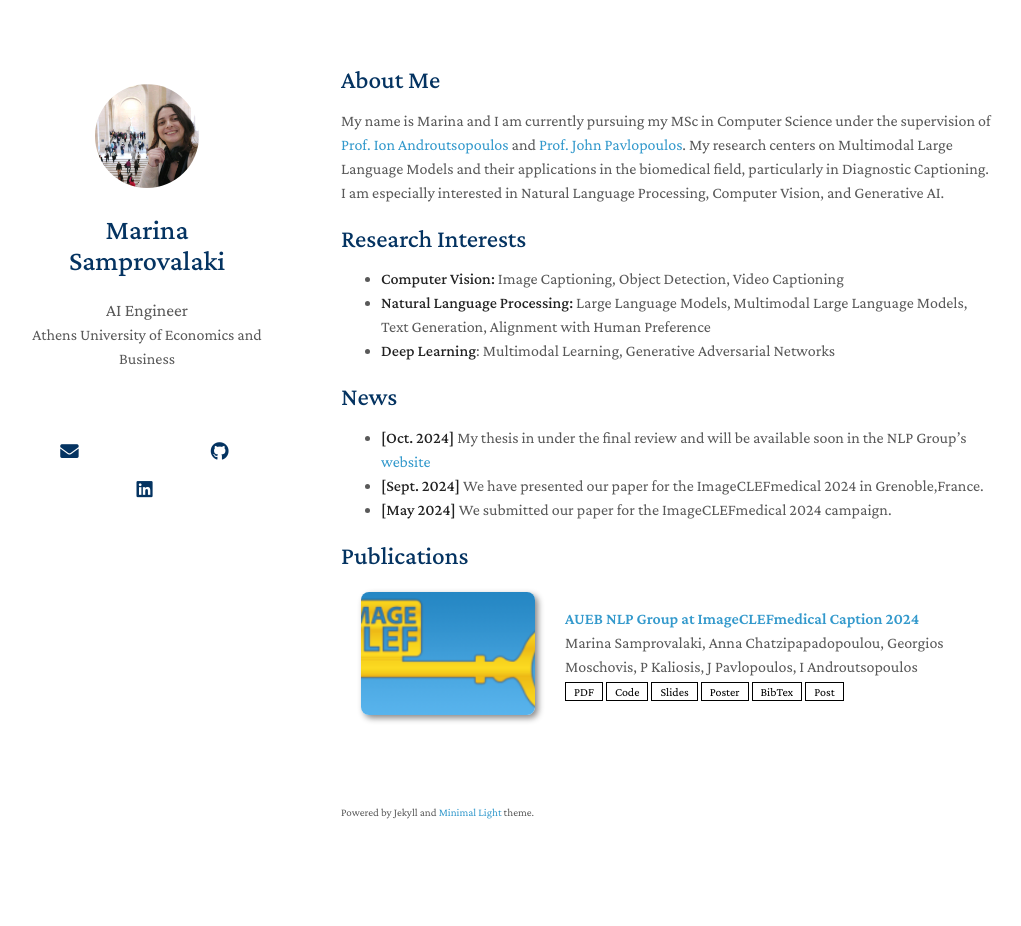
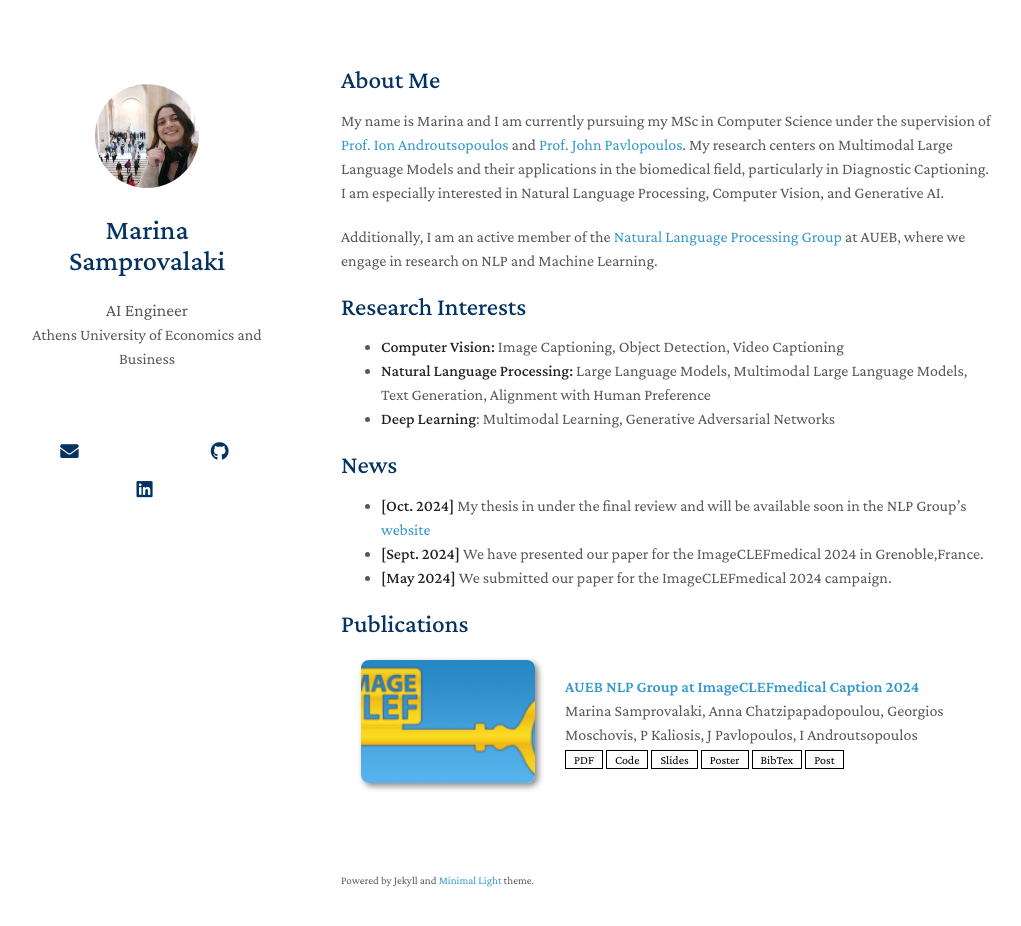
Before and after one commit to msamprovalaki/msamprovalaki.github.io, a Jekyll site: the page built from index.md, in a window 1280 px wide and 961 px high. Shown: the top 926 px of the window, without its empty margins (129-1150 px from the left). Built offline with Jekyll 4.4.1, drawn with Linux system fonts in a browser that asks for light colours; nearby versions of some CDN libraries; a style sheet for code colours, icons or effects is not loaded; our own code applies the rules of GitHub Pages for plain Markdown files.

Commit message:
Added research

```diff
--- a/index.md
+++ b/index.md
@@ -5,6 +5,8 @@ layout: homepage
 ## About Me
 
 My name is Marina and I am currently pursuing my MSc in Computer Science under the supervision of [Prof. Ion Androutsopoulos](https://www2.aueb.gr/users/ion/) and [Prof. John Pavlopoulos](https://ipavlopoulos.github.io/). My research centers on Multimodal Large Language Models and their applications in the biomedical field, particularly in Diagnostic Captioning. I am especially interested in Natural Language Processing, Computer Vision, and Generative AI.
+
+Additionally, I am an active member of the [Natural Language Processing Group](http://nlp.cs.aueb.gr/theses.html) at AUEB, where we engage in research on NLP and Machine Learning.
 
 
 
```
